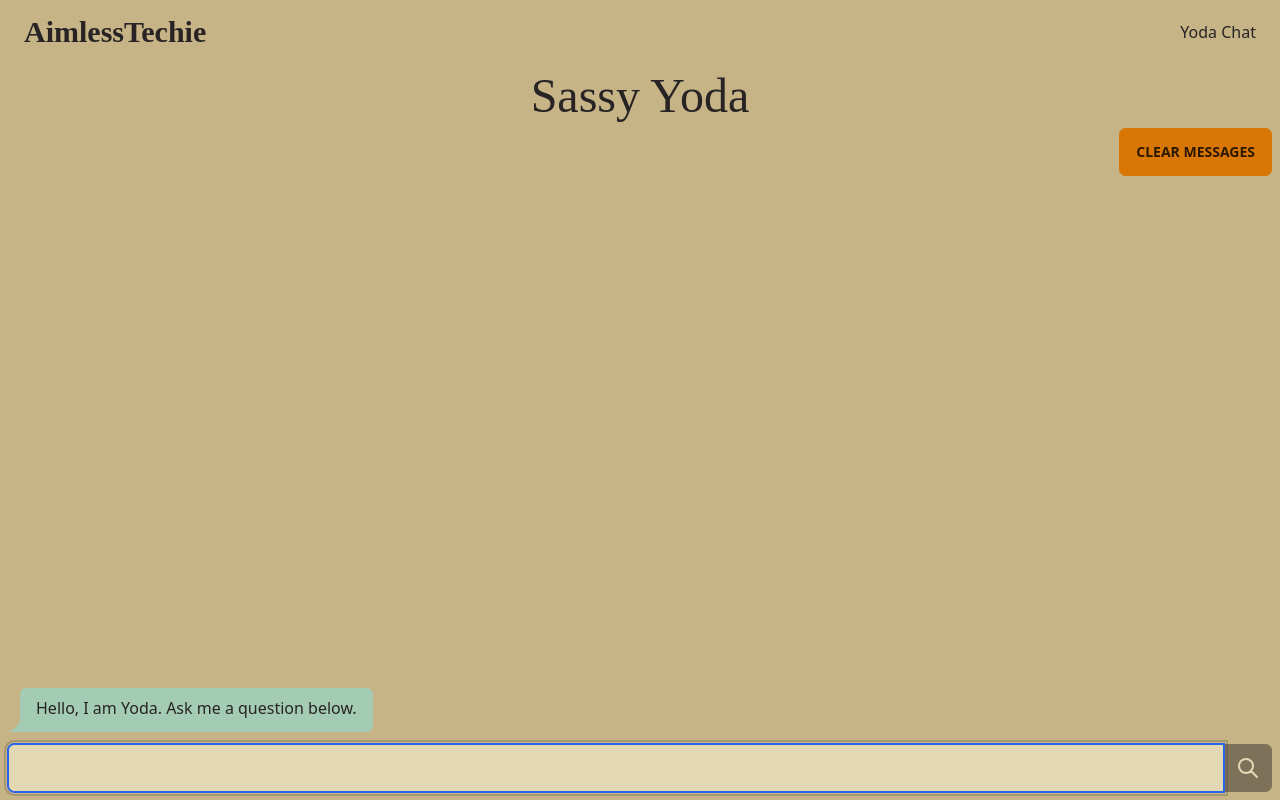
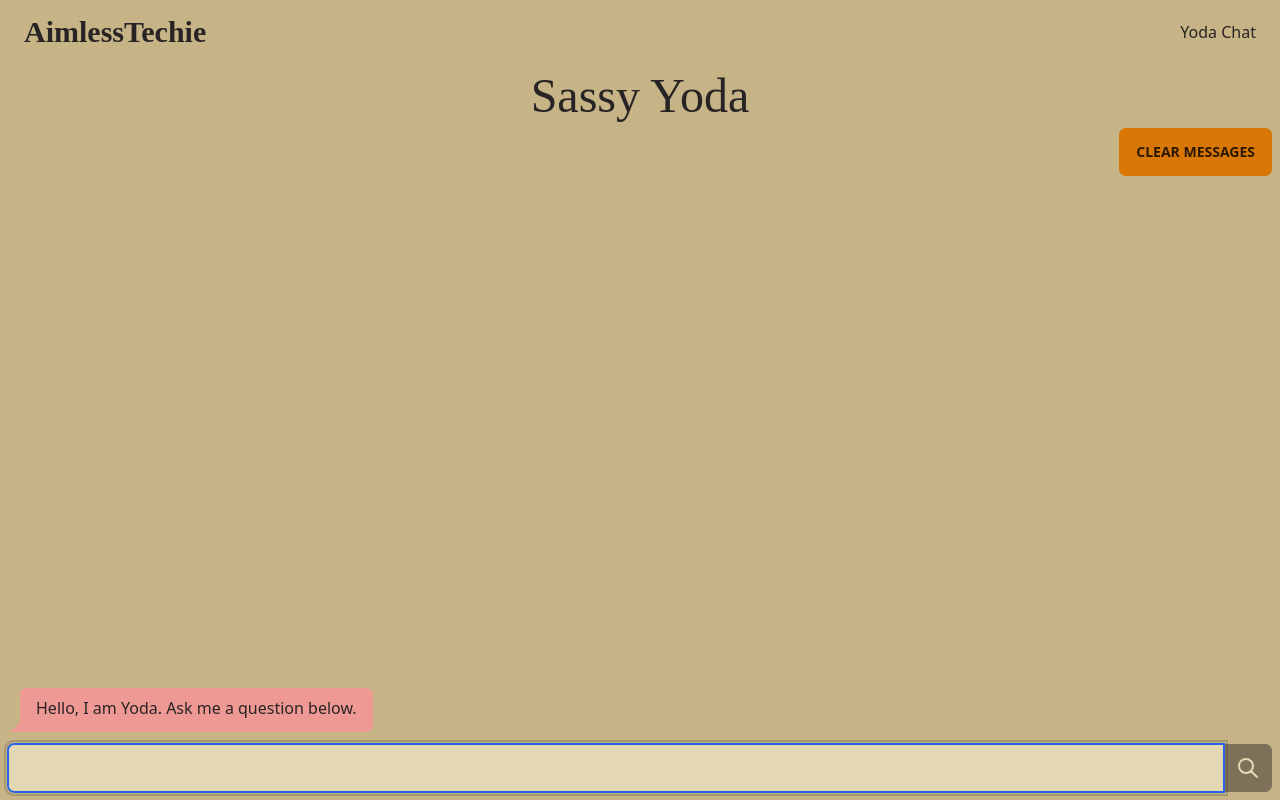
Before and after one commit to dhshah/openai-fun, a SvelteKit app: page /yoda-chat in a window 1280 px wide. Built offline with nearby package versions, Linux system fonts and the light colour scheme; a web font is replaced by a local one.

Commit message:
yoda chat primary color

```diff
--- a/src/routes/yoda-chat/+page.svelte
+++ b/src/routes/yoda-chat/+page.svelte
@@ -34,7 +34,7 @@
 		<button class="btn btn-warning self-end" on:click={clearMessages}>Clear Messages</button>
 		<div class="grow flex flex-col justify-end overflow-y-auto">
 			<div class="chat chat-start">
-				<p class="chat-bubble bg-secondary text-secondary-content">
+				<p class="chat-bubble bg-primary text-primary-content">
 					Hello, I am Yoda. Ask me a question below.
 				</p>
 			</div>
@@ -44,7 +44,7 @@
 						class={'chat-bubble ' +
 							(message.role === 'user'
 								? 'bg-ghost text-ghost-content'
-								: 'bg-secondary text-secondary-content')}
+								: 'bg-primary text-primary-content')}
 					>
 						{message.content}
 					</p>
```
